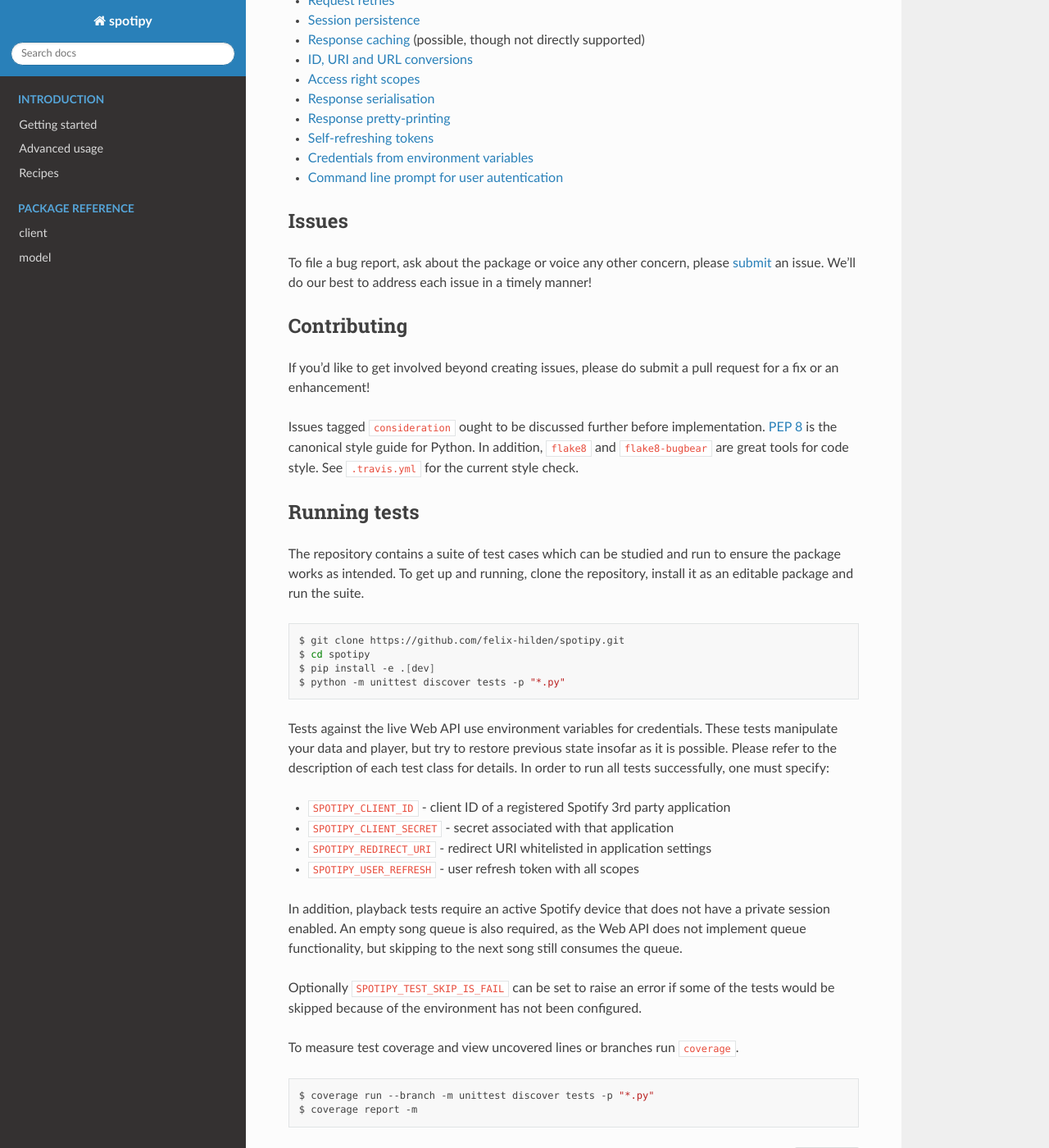
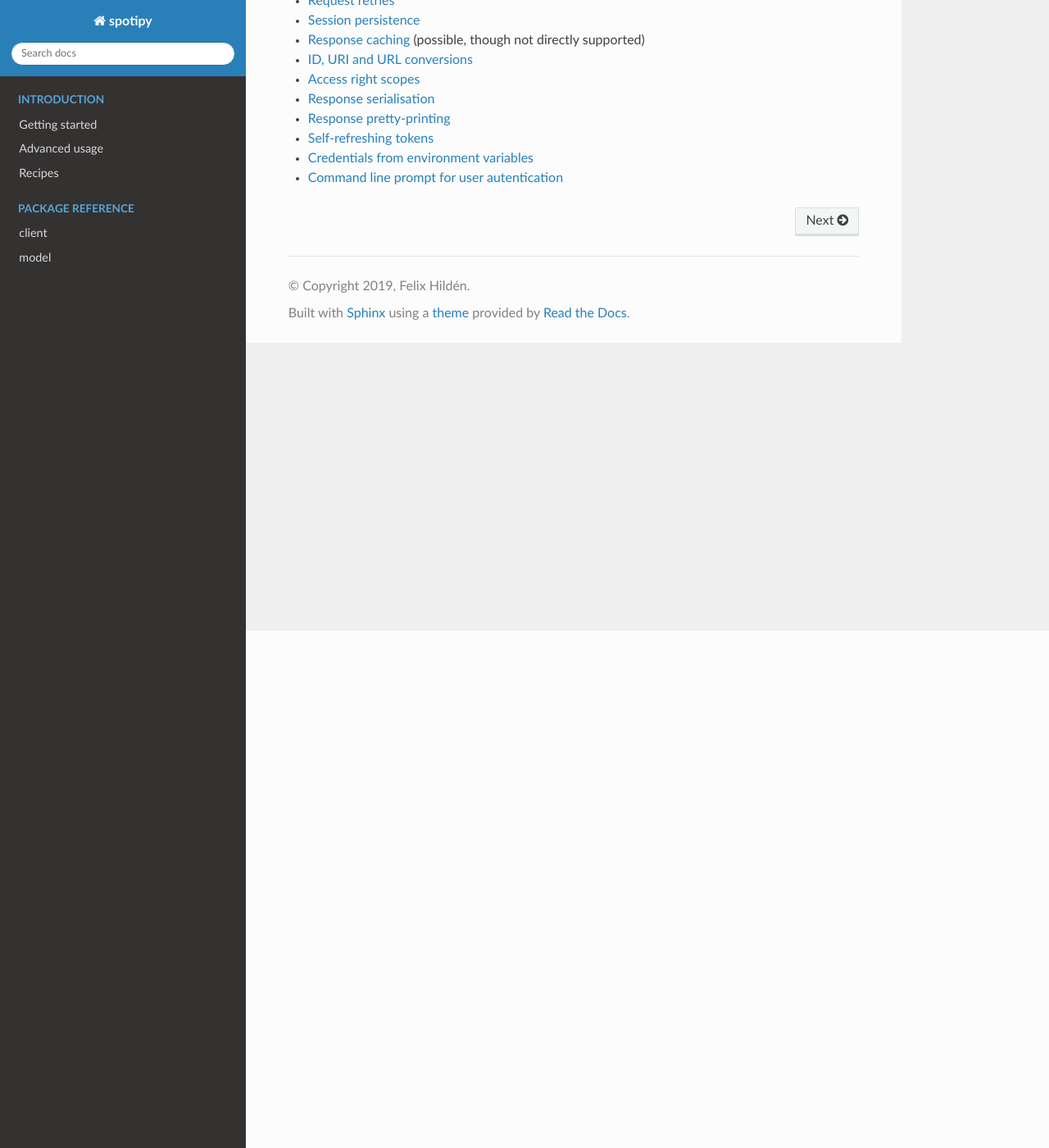
Before and after one commit to felix-hilden/tekore, a Sphinx documentation site: the page built from docs/index.rst, in a window 1280 px wide and 1400 px high, scrolled down 631 px. Shown: the whole window at 82% size. Built offline with Sphinx 7.4.7 and the Read the Docs theme 2.0.0, drawn with Linux system fonts in a browser that asks for light colours; the version number could not be read and is left out.

Commit message:
Remove contributing section from sphinx documentation

```diff
--- a/docs/index.rst
+++ b/docs/index.rst
@@ -7,7 +7,6 @@ A Python library for the
 `Spotify Web API <https://developer.spotify.com/documentation/web-api/>`_.
 
 .. include:: readme/features.rst
-.. include:: readme/contributing.rst
 
 .. toctree::
    :maxdepth: 1
--- a/docs/readme/contributing.rst
+++ /dev/null
@@ -1,56 +0,0 @@
-Issues
-======
-To file a bug report, ask about the package or voice any other concern,
-please `submit <https://github.com/felix-hilden/spotipy/issues>`_ an issue.
-We'll do our best to address each issue in a timely manner!
-
-Contributing
-============
-If you'd like to get involved beyond creating issues,
-please do submit a pull request for a fix or an enhancement!
-
-Issues tagged ``consideration`` ought to be discussed further before implementation.
-`PEP 8 <https://www.python.org/dev/peps/pep-0008/>`_
-is the canonical style guide for Python.
-In addition, ``flake8`` and ``flake8-bugbear`` are great tools for code style.
-See ``.travis.yml`` for the current style check.
-
-Running tests
-=============
-The repository contains a suite of test cases
-which can be studied and run to ensure the package works as intended.
-To get up and running, clone the repository,
-install it as an editable package and run the suite.
-
-.. code:: sh
-
-    $ git clone https://github.com/felix-hilden/spotipy.git
-    $ cd spotipy
-    $ pip install -e .[dev]
-    $ python -m unittest discover tests -p "*.py"
-
-Tests against the live Web API use environment variables for credentials.
-These tests manipulate your data and player,
-but try to restore previous state insofar as it is possible.
-Please refer to the description of each test class for details.
-In order to run all tests successfully, one must specify:
-
-* ``SPOTIPY_CLIENT_ID`` - client ID of a registered Spotify 3rd party application
-* ``SPOTIPY_CLIENT_SECRET`` - secret associated with that application
-* ``SPOTIPY_REDIRECT_URI`` - redirect URI whitelisted in application settings
-* ``SPOTIPY_USER_REFRESH`` - user refresh token with all scopes
-
-In addition, playback tests require an active Spotify device
-that does not have a private session enabled.
-An empty song queue is also required, as the Web API does not implement
-queue functionality, but skipping to the next song still consumes the queue.
-
-Optionally ``SPOTIPY_TEST_SKIP_IS_FAIL`` can be set to raise an error if some
-of the tests would be skipped because of the environment has not been configured.
-
-To measure test coverage and view uncovered lines or branches run ``coverage``.
-
-.. code:: sh
-
-    $ coverage run --branch -m unittest discover tests -p "*.py"
-    $ coverage report -m
```
